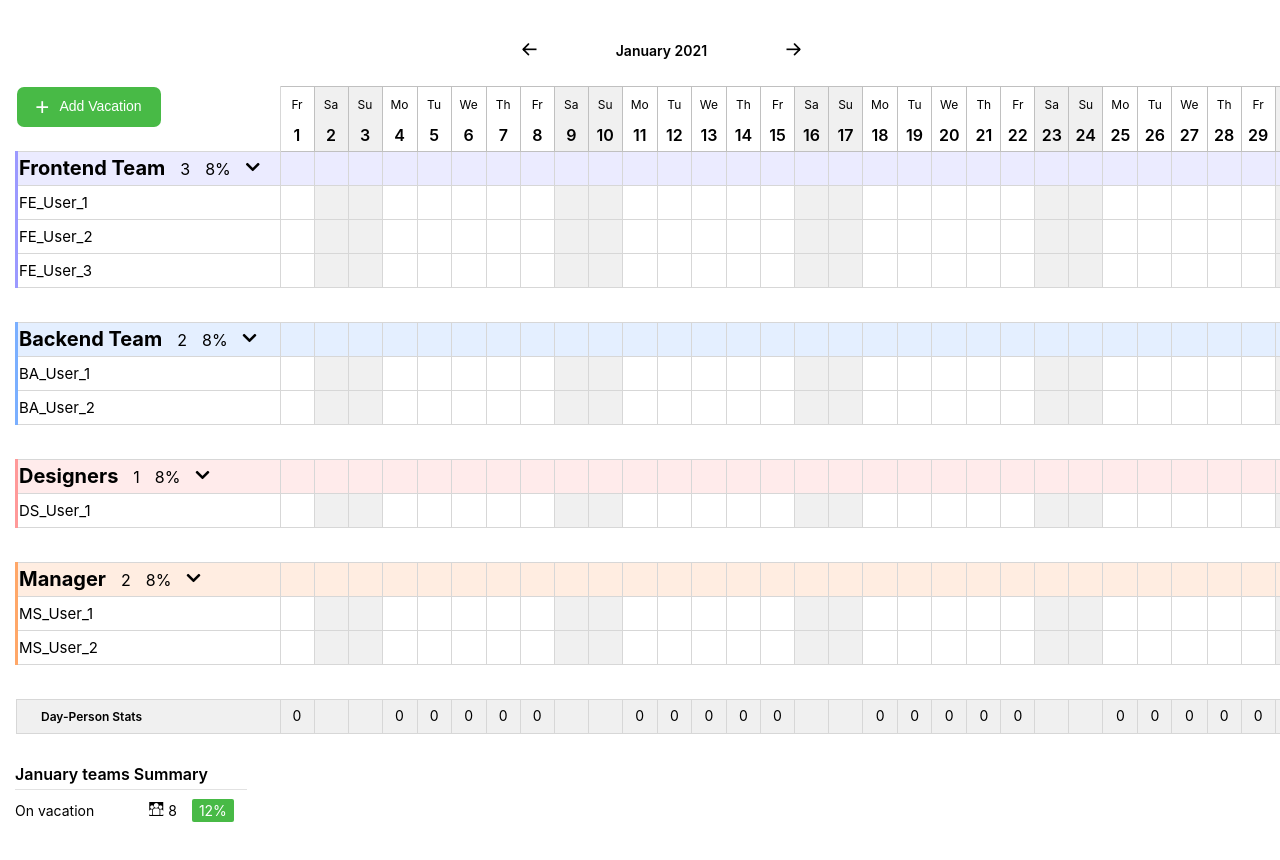
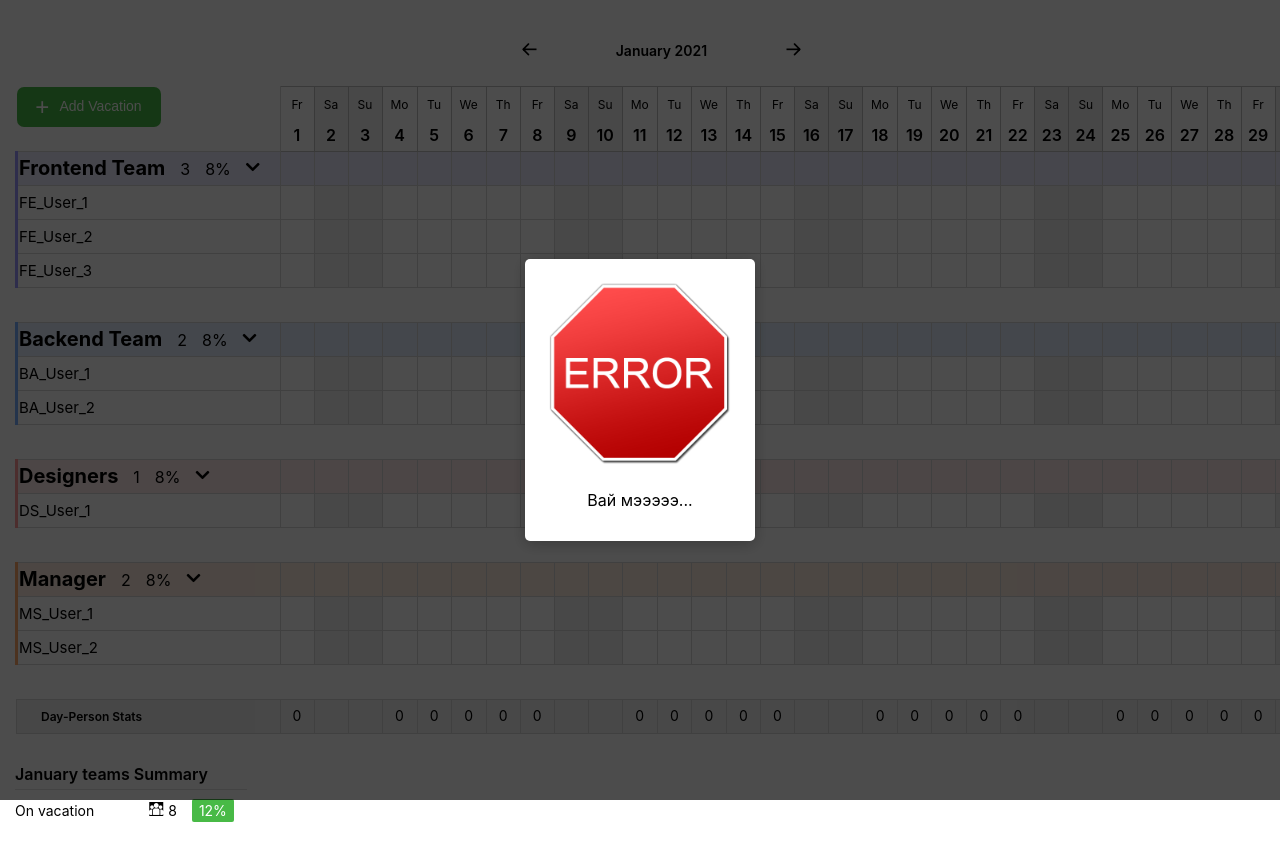
Before and after one commit to LesnovArt/calendarWithReact, a React (Create React App) app: page / in a window 1280 px wide. Shown: the top 860 px of the page. Built offline with nearby package versions, Linux system fonts and the light colour scheme; data requests are answered from the project's data file.

Commit message:
fixed errorBoundary add errorMessage and something else

```diff
--- a/src/App.js
+++ b/src/App.js
@@ -11,6 +11,8 @@ import moment from "moment";
 import { createCells } from "./helpers/cellsCreator.js"
 import Popup from "./components/popup/popup";
 import ErrorBoundary from "./components/errorBoundary/errorBoundary";
+import VacationForm from "./components/vacationForm/vacationForm";
+import ErrorMessage from "./components/errorMessage/errorMessage";
 // import Data from "./components/Data/Data";
 
 export const PopupContext = createContext();
@@ -18,10 +20,15 @@ export const PopupContext = createContext();
 function App() {
   const [currentDate, setCurrentDate] = useState(moment());
   const [members, setPost] = useState([])
-  const [isPopupShow, setIsPopupShow] = useState(false);
+  const [isPopupShow, setIsPopupShow] = useState(true);
+  const [hasError, setHasError] = useState(true);
 
   function togglePopup (){
-    setIsPopupShow( prev => !prev)
+    setIsPopupShow( prev => !prev);
+  }
+
+  function toggleError () {
+    setHasError( prev => !prev);
   }
 
   useEffect(() => {
@@ -58,8 +65,14 @@ function App() {
   const arrDays = createCells(currentDate.startOf("month"));
   return (
     <div className="wrapper">
-      <ErrorBoundary>
-        <PopupContext.Provider value={togglePopup}>
+      <ErrorBoundary
+        toggleError = {toggleError}
+        togglePopup = {togglePopup}
+      >
+        <PopupContext.Provider value={{
+          togglePopup: togglePopup,
+          toggleError: toggleError
+        }}>
       <MonthSwitcher currentDate={currentDate} setCurrentDate={setCurrentDate} />
       <div className="table-wrapper">
         <table>
@@ -75,7 +88,11 @@ function App() {
         </table>
       </div>
       <MonthVacationCounter currentDate={currentDate} members={members}/>
-        { isPopupShow && <Popup/> }
+          { isPopupShow &&
+          <Popup>
+            {isPopupShow && !hasError ? <VacationForm/> : null}
+            {hasError && isPopupShow ? <ErrorMessage/>: null}
+          </Popup> }
       </PopupContext.Provider>
       </ErrorBoundary>
     </div>
--- a/src/components/errorBoundary/errorBoundary.js
+++ b/src/components/errorBoundary/errorBoundary.js
@@ -3,22 +3,24 @@ import styles from './errorBoundary.module.scss';
 
 export default class  ErrorBoundary extends Component {
 
-    state = {
-        hasError: false
+    constructor(props) {
+        super(props);
     }
 
     componentDidCatch(error, errorInfo) {
-        this.setState({hasError: true})
+        this.props.toggleError();
+        this.props.togglePopup();
     }
 
     render() {
-        if(this.state.hasError){
-            return (
-                <div className="error-wrapper">
-
-                </div>
-            )
-        }
+        // if(this.props.hasError){
+        //     return (
+        //         <div className="error-wrapper">
+        //             {/*<img src="https://images.app.goo.gl/oUrTssJQU5sNgnKy7" alt=""/>*/}
+        //             Вай мэээ.... Братан, всё сломалось
+        //         </div>
+        //     )
+        // }
 
         return  this.props.children
     }
--- /dev/null
+++ b/src/components/errorMessage/errorMesage.module.scss
@@ -0,0 +1,15 @@
+.errorWrapper{
+  padding: 15px;
+  background-color: #ffffff;
+  box-shadow: 0 3px 15px rgba(0, 0, 0, 0.25);
+  border-radius: 5px;
+  display: flex;
+  justify-content: center;
+  align-items: center;
+  flex-direction: column;
+}
+
+.errorImg{
+  width: 200px;
+  height: 200px;
+}
--- /dev/null
+++ b/src/components/errorMessage/errorMessage.js
@@ -0,0 +1,14 @@
+import React from "react";
+import styles from "./errorMesage.module.scss";
+import errorImg from "./error-icon-28.png";
+
+export default function ErrorMessage (){
+  return (
+    <div className={styles.errorWrapper}>
+      <img className={styles.errorImg} src={errorImg} alt=""/>
+      <p className={styles.errorText}>
+        Вай мэээээ...
+      </p>
+    </div>
+  )
+}
--- a/src/components/popup/popup.js
+++ b/src/components/popup/popup.js
@@ -1,15 +1,17 @@
 import React, { useContext } from "react";
 import styles from "./popup.module.scss";
 import { PopupContext } from "../../App";
-import VacationForm from "../vacationForm/vacationForm";
 
-export default function Popup () {
+export default function Popup (props) {
 
-  const isPopupShow = useContext(PopupContext);
+  const { togglePopup, toggleError } = useContext(PopupContext);
 
     return (
-        <div className={styles.popup} onClick={()=> isPopupShow()}>
-            <VacationForm/>
+        <div className={styles.popup} onClick={()=> {
+          togglePopup();
+          toggleError();
+        }}>
+          {props.children}
         </div>
     )
 }
--- a/src/components/tableHead/tableHead.js
+++ b/src/components/tableHead/tableHead.js
@@ -3,10 +3,10 @@ import style from "./tableHead.module.scss";
 import { PopupContext } from "../../App";
 
 function TableHead({ arrDays }) {
-  const isPopupShow = useContext(PopupContext);
+  const { togglePopup } = useContext(PopupContext);
   return (<tr className={style.calendarRow}>
         <td className={style.calendarRow__addVacationCell}>
-          <button className={style.calendarRow__addVacationBtn} onClick={()=> isPopupShow()}>
+          <button className={style.calendarRow__addVacationBtn} onClick={()=> togglePopup()}>
             <span className={style.plus}>+</span>Add Vacation
           </button>
         </td>
```
Also changed, not shown: src/components/errorMessage/error-icon-28.png (added).
